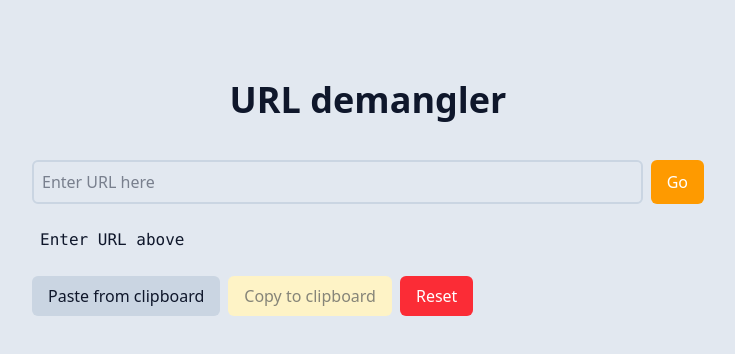
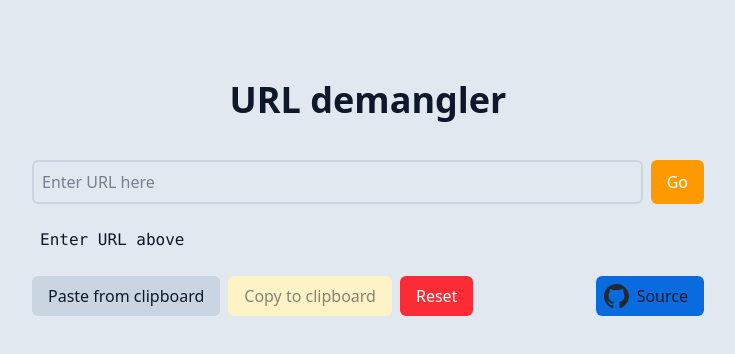
Before and after one commit to dk949/url-demangler, a website built with Vite: page index.html in a window 1280 px wide. Shown: the whole page, without its empty margins (272-1007 px from the left). Built offline with nearby package versions, Linux system fonts and the light colour scheme.

Commit message:
added link to source code

```diff
--- a/index.html
+++ b/index.html
@@ -74,6 +74,24 @@
           ">
           Reset
         </button>
+
+        <a href="https://github.com/dk949/url-demangler" target="_blank" class="
+                        ms-0 mt-12 sm:ms-auto  sm:mt-0
+                        pe-4 pl-2 py-2
+                        rounded-md
+                        bg-[#096BDE]
+                        hover:bg-[#140FFF]
+                        active:bg-[#6BD6D0]
+                        flex
+                        ">
+
+
+          <div class="flex gap-2 mx-auto">
+            <img src="/github-mark.svg" class="h-[1lh] align-bottom">
+            Source
+          </div>
+
+        </a>
       </div>
     </div>
   </div>
```
Also changed, not shown: public/github-mark.svg (added).
